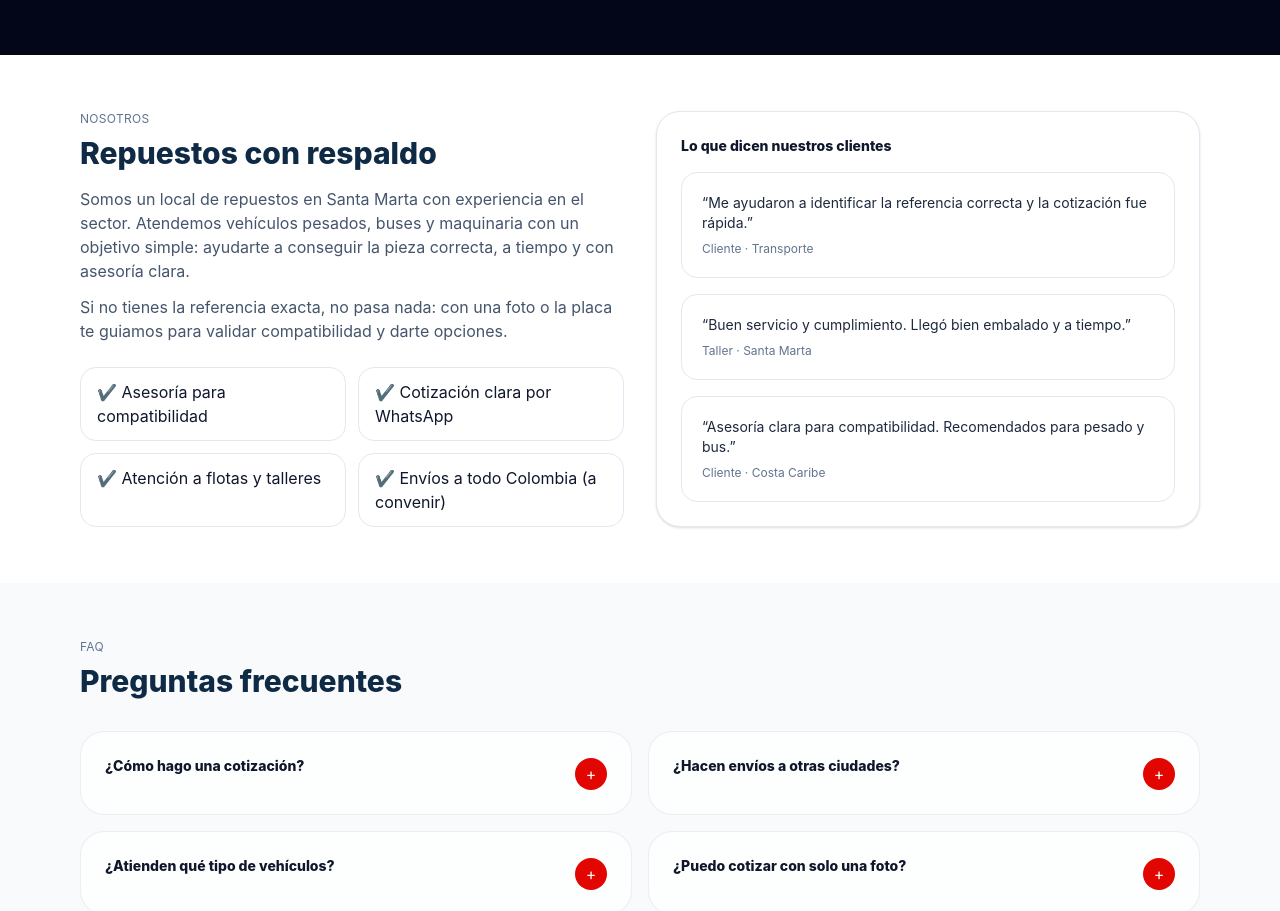
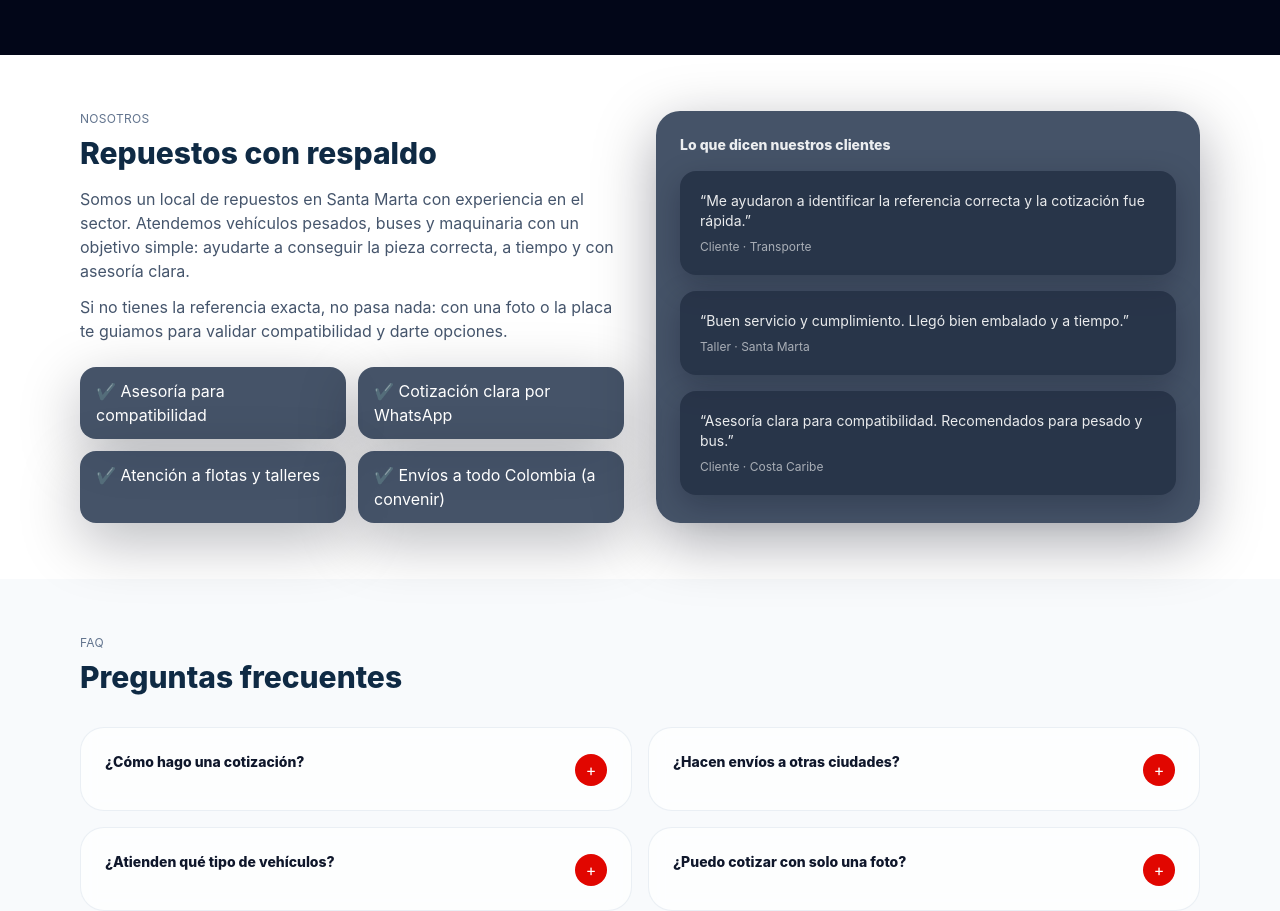
Before and after one commit to julianchocmanrique/Tornirepuestos-web, a Next.js app: page /tornirepuestos/ in a window 1280 px wide. Shown: the part 3017-3928 px from the top of the page. Built offline with nearby package versions, Linux system fonts and the light colour scheme.

Commit message:
style: FAQ y Nosotros en cards gris oscuro (como contacto)

```diff
--- a/src/app/page.tsx
+++ b/src/app/page.tsx
@@ -477,7 +477,7 @@ export default function Page() {
               ].map((x) => (
                 <div
                   key={x}
-                  className="rounded-2xl border border-slate-200 bg-white px-4 py-3"
+                  className="rounded-2xl bg-slate-700/90 px-4 py-3 text-white shadow-[0_18px_60px_rgba(2,6,23,0.28)]"
                 >
                   <span style={{ color: brand.colors.accent }}>✔</span> {x}
                 </div>
@@ -486,18 +486,18 @@ export default function Page() {
           </div>
 
           {/* Mantener este bloque CLARO como la referencia */}
-          <div className="rounded-3xl border border-slate-200 bg-white p-6 shadow-sm">
-            <div className="text-sm font-extrabold text-slate-900">
+          <div className="rounded-3xl bg-slate-700/90 p-6 text-white shadow-[0_18px_60px_rgba(2,6,23,0.35)]">
+            <div className="text-sm font-extrabold text-white/90">
               Lo que dicen nuestros clientes
             </div>
             <div className="mt-4 grid gap-4">
               {testimonials.map((t, i) => (
                 <div
                   key={i}
-                  className="rounded-2xl border border-slate-200 bg-white p-5"
+                  className="rounded-2xl bg-slate-800/70 p-5 text-white shadow-[0_10px_30px_rgba(2,6,23,0.25)]"
                 >
-                  <div className="text-sm text-slate-800">“{t.quote}”</div>
-                  <div className="mt-2 text-xs text-slate-500">{t.meta}</div>
+                  <div className="text-sm text-white/90">“{t.quote}”</div>
+                  <div className="mt-2 text-xs text-white/60">{t.meta}</div>
                 </div>
               ))}
             </div>
```
